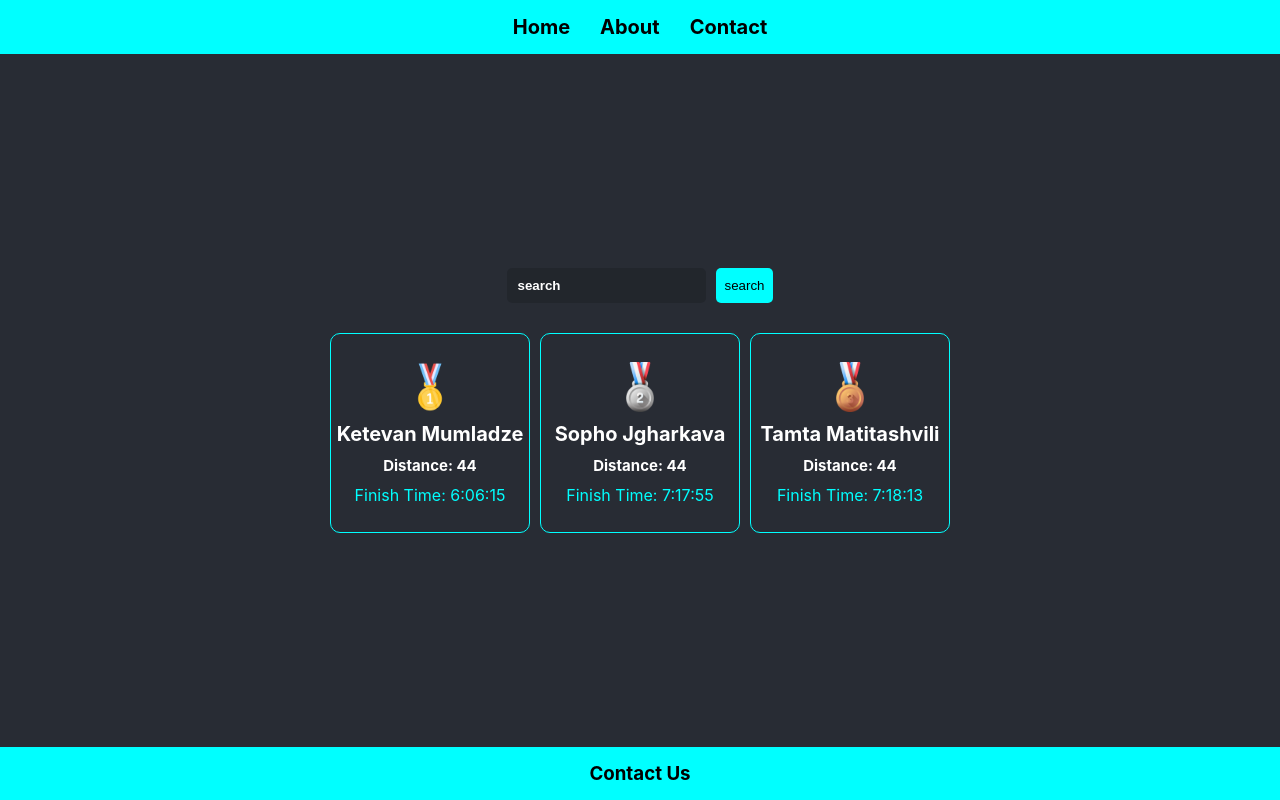
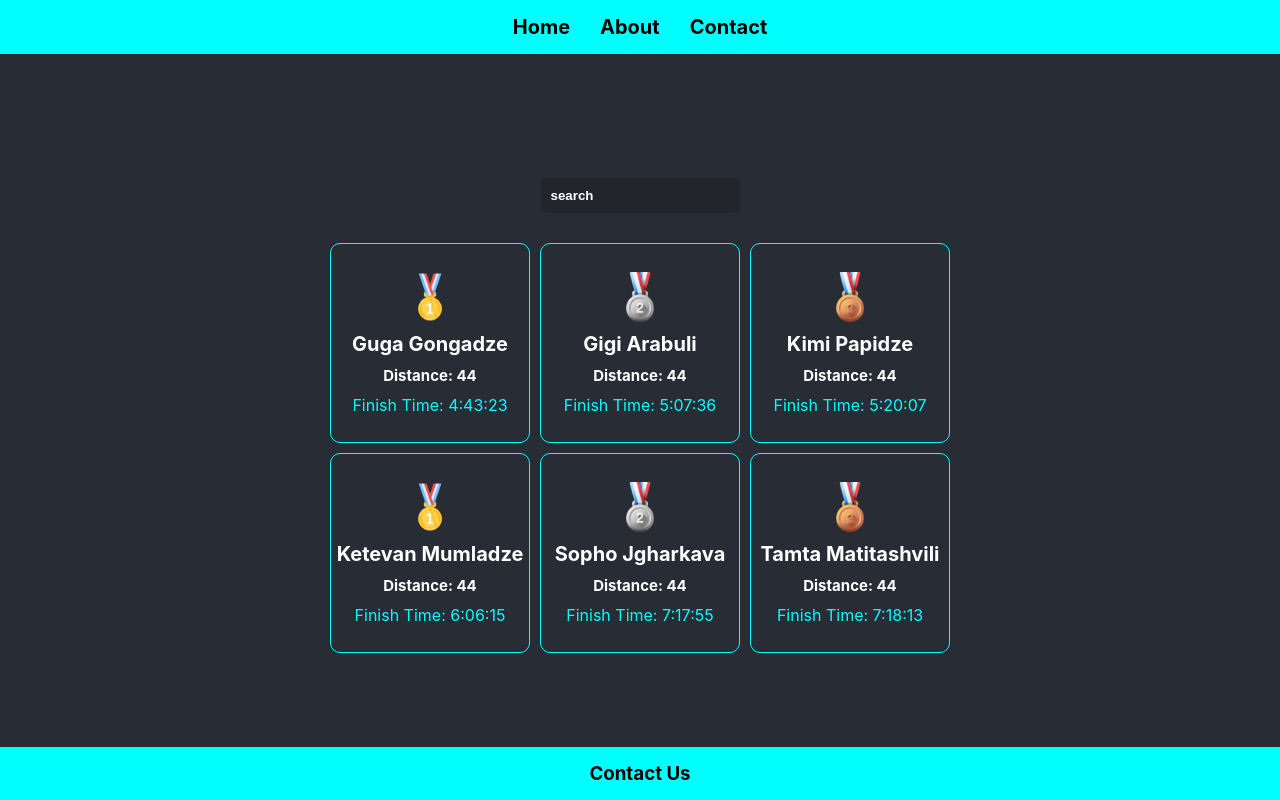
Before and after one commit to kmumladze/React, a React (Create React App) app: page / in a window 1280 px wide. Built offline with nearby package versions, Linux system fonts and the light colour scheme.

Commit message:
feat: filter runners

```diff
--- a/src/components/Layout.css
+++ b/src/components/Layout.css
@@ -33,6 +33,7 @@
   border-radius: 5px;
   border: none;
   font-weight: bolder;
+  color: white;
 }
 .search-container input::placeholder {
   color: white;
--- a/src/components/Layout.js
+++ b/src/components/Layout.js
@@ -1,71 +1,101 @@
-import React from "react";
-import "./Layout.css";
-import { Profile } from "./Profile";
-import gold from "../images/gold.png";
-import silver from "../images/silver.png";
-import bronze from "../images/bronze.png";
+import React, { useState } from 'react';
+import './Layout.css';
+import { Profile } from './Profile';
+import gold from '../images/gold.png';
+import silver from '../images/silver.png';
+import bronze from '../images/bronze.png';
 
 const results = [
   {
     img: gold,
-    name: "Guga Gongadze",
+    name: 'Guga Gongadze',
     distance: 44,
-    time: "4:43:23",
-    gender: "male",
+    time: '4:43:23',
+    gender: 'male',
   },
   {
     img: silver,
-    name: "Gigi Arabuli",
+    name: 'Gigi Arabuli',
     distance: 44,
-    time: "5:07:36",
-    gender: "male",
+    time: '5:07:36',
+    gender: 'male',
   },
   {
     img: bronze,
-    name: "Kimi Papidze",
+    name: 'Kimi Papidze',
     distance: 44,
-    time: "5:20:07",
-    gender: "male",
+    time: '5:20:07',
+    gender: 'male',
   },
   {
     img: gold,
-    name: "Ketevan Mumladze",
+    name: 'Ketevan Mumladze',
     distance: 44,
-    time: "6:06:15",
-    gender: "female",
+    time: '6:06:15',
+    gender: 'female',
   },
   {
     img: silver,
-    name: "Sopho Jgharkava",
+    name: 'Sopho Jgharkava',
     distance: 44,
-    time: "7:17:55",
-    gender: "female",
+    time: '7:17:55',
+    gender: 'female',
   },
   {
     img: bronze,
-    name: "Tamta Matitashvili",
+    name: 'Tamta Matitashvili',
     distance: 44,
-    time: "7:18:13",
-    gender: "female",
+    time: '7:18:13',
+    gender: 'female',
   },
 ];
 
+// const femaleRunners = results.filter((runner) => runner.gender === 'female');
+
 export function Layout() {
-  const femaleRunners = results.filter((runner) => runner.gender === "female");
+  const [searchValue, setSearchValue] = useState('');
+  const [name, setName] = useState('');
+  const [runners, setRunners] = useState(results);
+
+  const handleChange = (event) => {
+    const newSearch = event.target.value;
+
+    setSearchValue(newSearch);
+
+    const filteredRunners = results.filter((runner) => {
+      return runner.name.toLowerCase().includes(newSearch.toLowerCase());
+    });
+
+    setRunners(filteredRunners);
+  };
+
+  // const handleButtonClick = () => {
+  //   const filteredRunners = results.filter((runner) => {
+  //     return runner.name.toLowerCase().includes(searchValue.toLowerCase());
+  //   });
+
+  //   setRunners(filteredRunners);
+  // };
+
+  const handleNameClick = (event) => {
+    setName(event.target.textContent);
+  };
 
   return (
     <div className="content">
-
+      <h1>{name}</h1>
       <div className="search-container">
-        <input type="text" placeholder="search"></input>
-        <button>search</button>
+        <input type="text" placeholder="search" value={searchValue} onChange={handleChange} />
+        {/* <button onClick={handleButtonClick}>search</button> */}
       </div>
 
       <div className="grid-container">
-        {femaleRunners.map((runner) => (
+        {runners.map((runner) => (
           <Profile key={runner.name}>
             <img src={runner.img} alt="medal" className="medal" />
-            <h1 className="runner">{runner.name}</h1>
+            <h1 className="runner" onClick={handleNameClick}>
+              {runner.name}
+            </h1>
             <h3 className="distance">Distance: {runner.distance}</h3>
             <p className="time">Finish Time: {runner.time}</p>
           </Profile>
```
